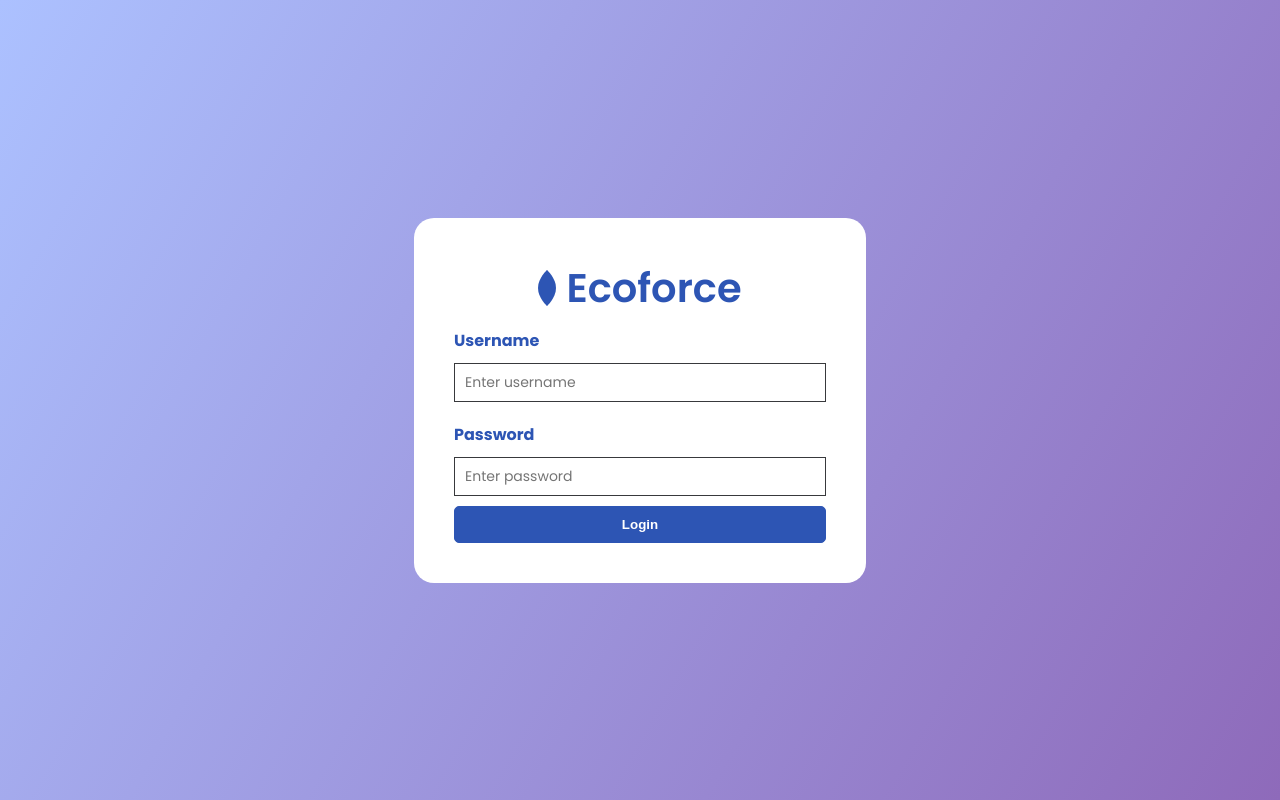
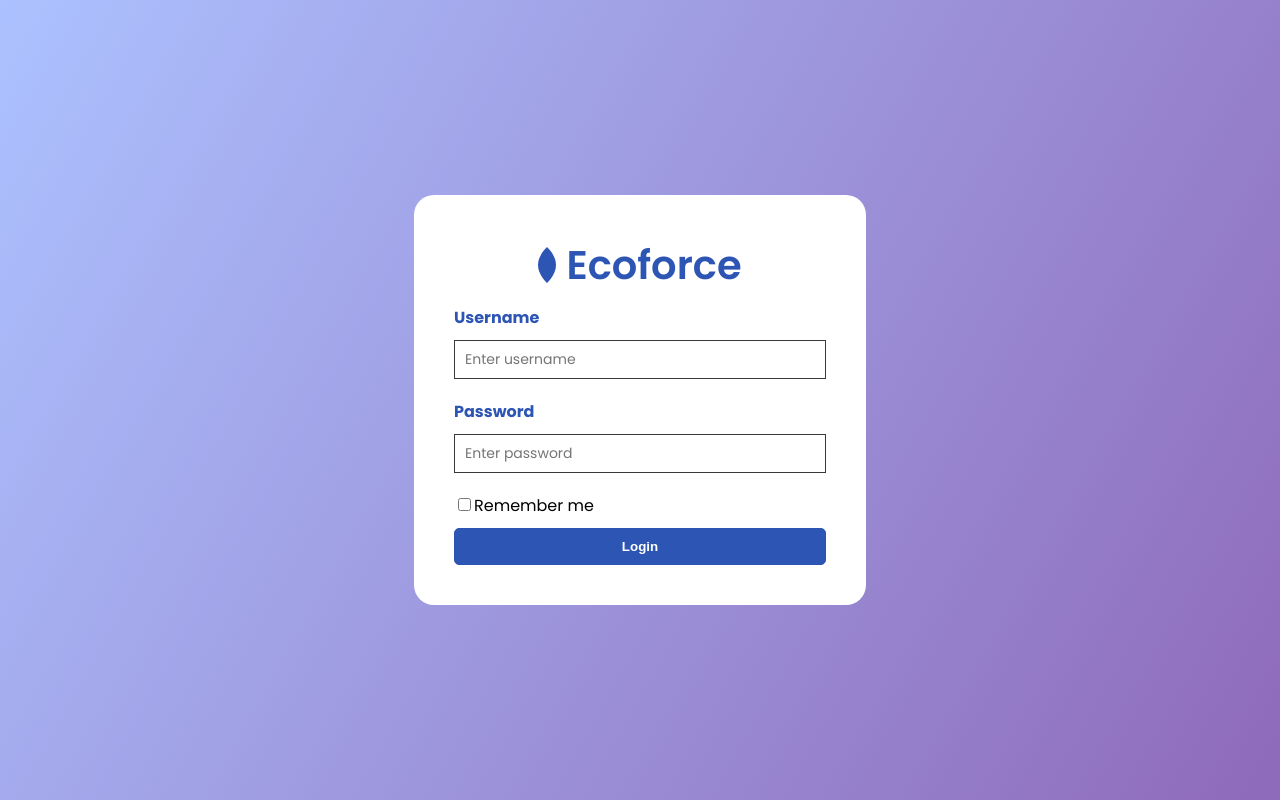
Before and after one commit to prableen14/Business-1-Alchimetis, a React (Create React App) app: page / in a window 1280 px wide. Built offline with nearby package versions, Linux system fonts and the light colour scheme.

Commit message:
Update login.js

```diff
--- a/src/components/Login/login.js
+++ b/src/components/Login/login.js
@@ -1,31 +1,40 @@
 import React from "react";
 import "./style.scss";
 import { Title, Textbox, Button } from "../../atoms";
+import Form from "react-bootstrap/Form";
 import LeafBlue from "../../assets/images/companyLeafBlue.svg";
 
 const Login = (props) => {
   return (
-    <div className="Login-Page">
-      <div className="Login-Page-box">
-        <div id="login-header">
-          <img src={LeafBlue} alt="company leaf blue" />{" "}
-          <Title title="Ecoforce" size="large" />
+    <div className='Login-Page'>
+      <div className='Login-Page-box'>
+        <div id='login-header'>
+          <img src={LeafBlue} alt='company leaf blue' />{" "}
+          <Title title='Ecoforce' size='large' />
         </div>
         <div>
           <Textbox
             placeholder={"Enter username"}
-            label="Username"
-            name="username"
+            label='Username'
+            name='username'
           />
           <Textbox
             placeholder={"Enter password"}
-            label="Password"
-            type="password"
-            name="password"
+            label='Password'
+            type='password'
+            name='password'
           />
         </div>
-        <a href="/dashboard">
-          <Button text="Login" />
+        <div className='login-terms'>
+          <Form.Check
+            type={"checkbox"}
+            id={`default-checkbox`}
+            className='term-checkbox'
+          />
+          <span>Remember me</span>
+        </div>
+        <a href='/dashboard'>
+          <Button text='Login' />
         </a>
       </div>
     </div>
```
